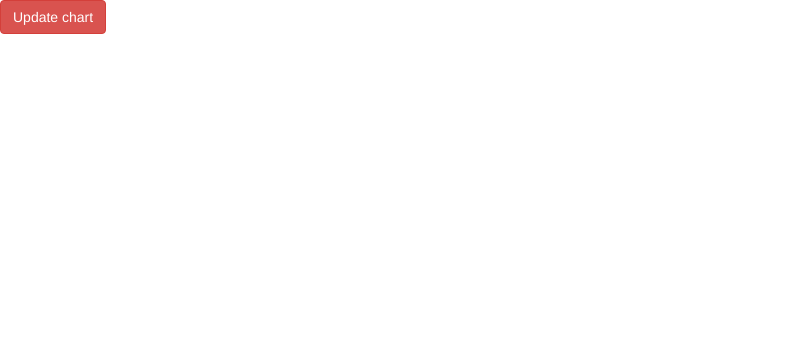
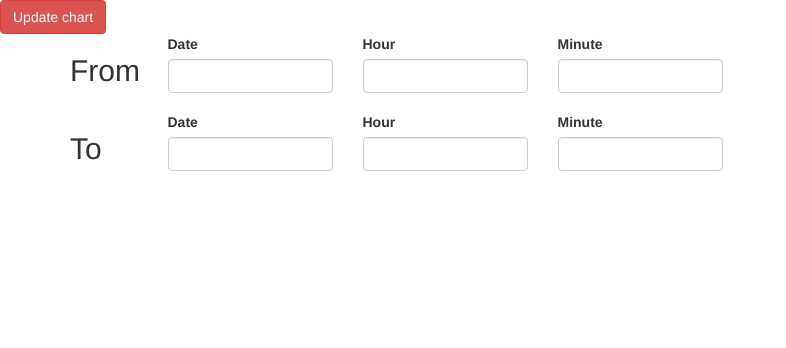
Before and after one commit to normally96/Vehicle-Navigation, a website: page ChartJsTest.html in a window 1280 px wide. Shown: the whole page, without its empty margins (0-786 px from the left). Drawn offline with nearby package versions, Linux system fonts and the light colour scheme; no server answers.

Commit message:
add from and to Time

```diff
--- a/ChartJsTest.html
+++ b/ChartJsTest.html
@@ -18,6 +18,48 @@
 
 <body>
 	<button id="chartemit" type="button" class="btn btn-danger">Update chart</button>
+	<div class="container">
+ 		 <form>
+   			<div class="form-group row">
+   				<div class="col-sm-1"><h2>From</h2></div>
+
+	      		<div class="col-sm-2">
+		        	<label for="ex1">Date</label>
+		        	<input class="form-control" id="fromDate" type="text">
+	     		</div>
+
+      			<div class="col-sm-2">
+        			<label for="ex2">Hour</label>
+        			<input class="form-control" id="toDate" type="text">
+     			 </div>
+
+     			 <div class="col-sm-2">
+        			<label for="ex2">Minute</label>
+        			<input class="form-control" id="toDate" type="text">
+     			 </div>
+    		</div>
+
+    		<div class="form-group row">
+   				<div class="col-sm-1"><h2>To</h2></div>
+
+	      		<div class="col-sm-2">
+		        	<label for="ex1">Date</label>
+		        	<input class="form-control" id="fromDate" type="text">
+	     		</div>
+
+      			<div class="col-sm-2">
+        			<label for="ex2">Hour</label>
+        			<input class="form-control" id="toDate" type="text">
+     			 </div>
+
+     			 <div class="col-sm-2">
+        			<label for="ex2">Minute</label>
+        			<input class="form-control" id="toDate" type="text">
+     			 </div>
+    		</div>
+  		</form>
+	</div>
+
 	<div style="width:75%;">
 		<canvas id="myChart"></canvas>
 	</div>
@@ -26,13 +68,12 @@
 	<script>
 		var socket = io();
       		 $("#chartemit").click(function(){
-          	 socket.emit('chartemit','');
-
+          	 socket.emit('chartemit',[$("#fromDate").val(),$("#toDate").val()]);
+          	 console.log([$("#fromDate").val(),$("#toDate").val()]);
       	 });
 
       	socket.on('updateChartJs', (msg)=>{
        		var newLocations = msg;
-       		console.log(msg);
        		//addData(window.myLineChart,["hieu","hiehihi","haha"], [12,13,14]);
        		initChart("myChart", ["hieu"], msg);
        	});
--- a/server.js
+++ b/server.js
@@ -41,13 +41,13 @@ io.on('connection',function(socket) {			// đoạn chương trình sẽ chạy k
 		myDB.collection("status").insertOne(msg, function(err, res) { // kết nối vào collection customers và inser message từ website vào database
 			if (!err) {
 				console.log('inserted successfully!');
-				//console.log(res);
 			}
 		});
 	});
 	socket.on('chartemit',function(msg){
-		myDB.collection("status").find({}).toArray(function(err, result){  //lấy tất cả file trong collection customers
+		myDB.collection("status").find({ $and: [{time: {$gte : Number(msg[0])}},{time: {$lte : Number(msg[1])}}]}).toArray(function(err, result){  //lấy tất cả file trong collection customers
 			if (!err) {
+					console.log(result);
 					var d1=[];
 					for (i=0; i < result.length ;i++){
 						d1.push(result[i].d1);
@@ -66,7 +66,6 @@ io.on('connection',function(socket) {			// đoạn chương trình sẽ chạy k
 
 					kinh.push(result[i].GPS[0]);
 					vi.push(result[i].GPS[1]);
-					//console.log(kinh[i] + '  ' + vi[i]);
 				}
 				console.log({"Kinhdo": kinh,"vido": vi});
 				socket.emit('updateGPS',{"kinhdo": kinh,"vido": vi})
```
